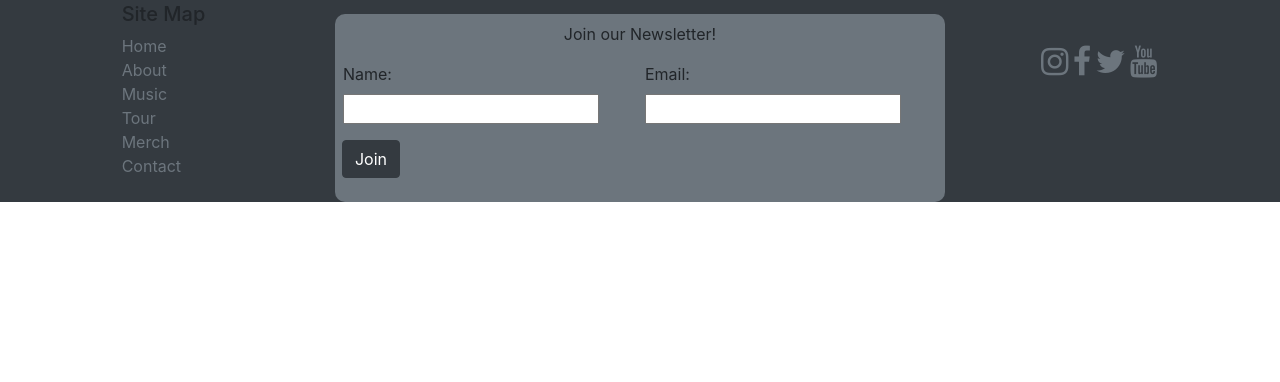
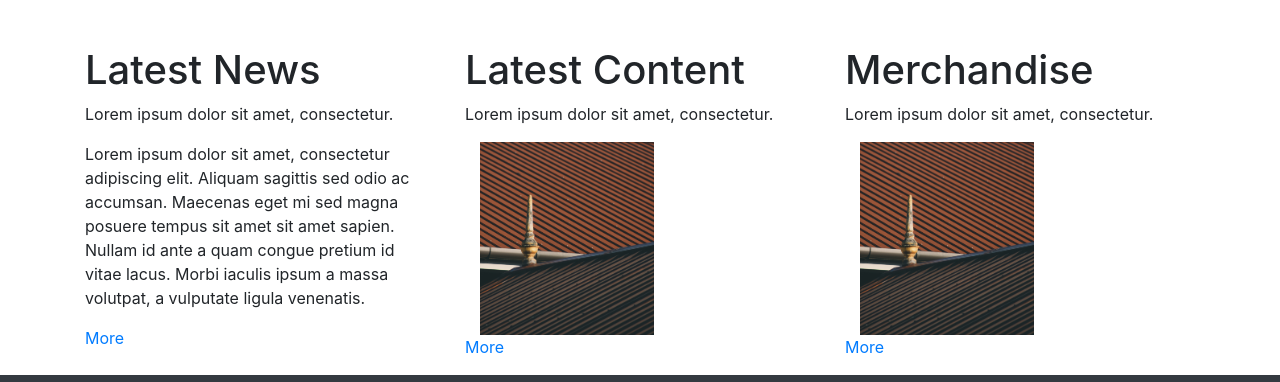
Before and after one commit to PaulyDigital22/TheBandBash, a website: page index.html in a window 1280 px wide. Shown: the part 1234-1616 px from the top of the page. Before the commit the page ends 1436 px from the top, so only its background shows below. Drawn offline with nearby package versions, Linux system fonts and the light colour scheme.

Commit message:
Lower section

```diff
--- a/index.html
+++ b/index.html
@@ -67,7 +67,7 @@
                             </div>
                         </div>
                         <div class="carousel-item">
-                            <img class="d-block w-100" src="img/neftali-sanchez-Hticm9SCgmg-unsplash.jpg"
+                            <img class="d-block w-100" src="img/jonas-friese-a3Sx4CGHnmI-unsplash.jpg"
                                 alt="">
                             <div class="carousel-caption text-left">
                                 <h3>Live from Index Hall</h3>
@@ -95,7 +95,28 @@
             </div>
         </div>
     </div>
-
+    <div class="container mt-5">
+        <div class="row">
+            <div class="col-4">
+                <h1>Latest News</h1>
+                <p>Lorem ipsum dolor sit amet, consectetur.</p>
+                <p>Lorem ipsum dolor sit amet, consectetur adipiscing elit. Aliquam sagittis sed odio ac accumsan. Maecenas eget mi sed magna posuere tempus sit amet sit amet sapien. Nullam id ante a quam congue pretium id vitae lacus. Morbi iaculis ipsum a massa volutpat, a vulputate ligula venenatis.</p>
+                <a href="#news.html">More</a>
+            </div>
+            <div class="col-4">
+                <h1>Latest Content</h1>
+                <p>Lorem ipsum dolor sit amet, consectetur.</p>
+                <img class="col-7" src="img/husam-nazmi-D3ymWjDUXss-unsplash.jpg" class="img-thumbnail w-50" alt="">
+                <p><a href="#music.html">More</a></p>
+            </div>
+            <div class="col-4">
+                <h1>Merchandise</h1>
+                <p>Lorem ipsum dolor sit amet, consectetur.</p>
+                <img class="col-7" src="img/husam-nazmi-D3ymWjDUXss-unsplash.jpg" class="img-thumbnail w-50" alt="">
+                <p><a href="#merch.html">More</a></p>
+            </div>
+        </div>
+    </div>
     <footer class="site-footer">
         <div class="container-fluid bg-dark">
             <div class="row">
```
